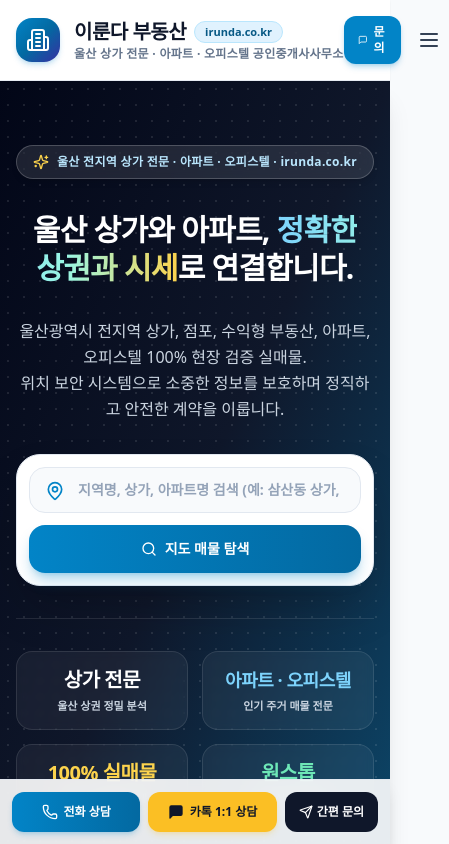
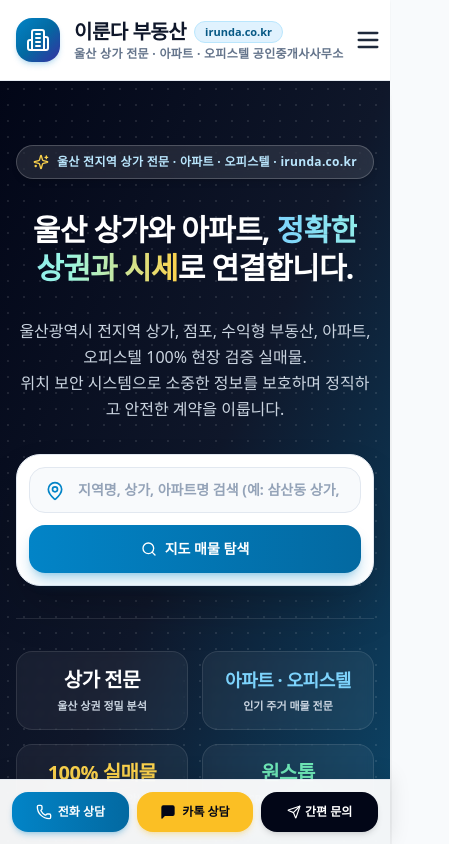
Before and after one commit to antemus/irunda-home, a Next.js app: page / in a window 390 px wide. Shown: the top 844 px of the page, 449 px wide, since content can reach past the window. Built offline with nearby package versions, Linux system fonts and the light colour scheme; no server answers; the database is empty.

Commit message:
Mobile UI updates: keep only 3-line menu icon in mobile header right, and fix floating contact bar to z-[9990] always visible bottom

```diff
--- a/src/components/FloatingContactBar.tsx
+++ b/src/components/FloatingContactBar.tsx
@@ -9,11 +9,12 @@ export default function FloatingContactBar() {
 
   return (
     <>
-      <div className="fixed bottom-0 left-0 right-0 z-40 p-3 bg-white/90 backdrop-blur-md border-t border-slate-200/80 shadow-lg md:hidden">
+      {/* Mobile Always-Visible Fixed Bottom Contact Bar */}
+      <div className="fixed bottom-0 left-0 right-0 z-[9990] p-3 bg-white/95 backdrop-blur-xl border-t border-slate-200/90 shadow-[0_-4px_20px_rgba(0,0,0,0.1)] md:hidden">
         <div className="flex items-center gap-2 max-w-md mx-auto">
           <a
             href="tel:010-2772-1719"
-            className="flex-1 py-3 bg-gradient-to-r from-sky-600 to-sky-700 text-white rounded-xl font-bold text-xs flex items-center justify-center gap-1.5 shadow-md shadow-sky-600/20 active:scale-95 transition-transform"
+            className="flex-1 py-3 bg-gradient-to-r from-sky-600 to-sky-700 active:from-sky-700 active:to-sky-800 text-white rounded-2xl font-extrabold text-xs flex items-center justify-center gap-1.5 shadow-md shadow-sky-600/25 transition-all"
           >
             <Phone className="w-4 h-4" />
             전화 상담
@@ -23,15 +24,15 @@ export default function FloatingContactBar() {
             href="https://open.kakao.com"
             target="_blank"
             rel="noopener noreferrer"
-            className="flex-1 py-3 bg-amber-400 hover:bg-amber-500 text-slate-900 rounded-xl font-bold text-xs flex items-center justify-center gap-1.5 shadow-md shadow-amber-400/20 active:scale-95 transition-transform"
+            className="flex-1 py-3 bg-amber-400 active:bg-amber-500 text-slate-950 rounded-2xl font-extrabold text-xs flex items-center justify-center gap-1.5 shadow-md shadow-amber-400/25 transition-all"
           >
-            <MessageSquare className="w-4 h-4 fill-slate-900" />
-            카톡 1:1 상담
+            <MessageSquare className="w-4 h-4 fill-slate-950" />
+            카톡 상담
           </a>
 
           <button
             onClick={() => setIsInquiryModalOpen(true)}
-            className="px-3.5 py-3 bg-slate-900 text-white rounded-xl font-bold text-xs flex items-center justify-center gap-1 active:scale-95 transition-transform"
+            className="flex-1 py-3 bg-slate-950 active:bg-slate-800 text-white rounded-2xl font-extrabold text-xs flex items-center justify-center gap-1 shadow-md transition-all whitespace-nowrap"
           >
             <Send className="w-3.5 h-3.5" />
             간편 문의
--- a/src/components/Header.tsx
+++ b/src/components/Header.tsx
@@ -83,21 +83,14 @@ export default function Header() {
               </a>
             </div>
 
-            {/* Mobile Menu Toggle */}
-            <div className="flex md:hidden items-center gap-2">
-              <button
-                onClick={() => setIsInquiryModalOpen(true)}
-                className="px-3.5 py-2 rounded-xl bg-sky-600 text-white font-extrabold text-xs flex items-center gap-1 shadow-md shadow-sky-600/25"
-              >
-                <MessageSquare className="w-3.5 h-3.5" />
-                문의
-              </button>
+            {/* Mobile Menu Toggle (3-line menu icon only) */}
+            <div className="flex md:hidden items-center">
               <button
                 onClick={() => setIsMobileMenuOpen(!isMobileMenuOpen)}
-                className="p-2 rounded-xl text-slate-700 hover:bg-slate-100"
+                className="p-2.5 rounded-xl text-slate-800 hover:bg-slate-100 transition-colors"
                 aria-label="메뉴 열기"
               >
-                {isMobileMenuOpen ? <X className="w-6 h-6" /> : <Menu className="w-6 h-6" />}
+                {isMobileMenuOpen ? <X className="w-7 h-7" /> : <Menu className="w-7 h-7" />}
               </button>
             </div>
           </div>
```
